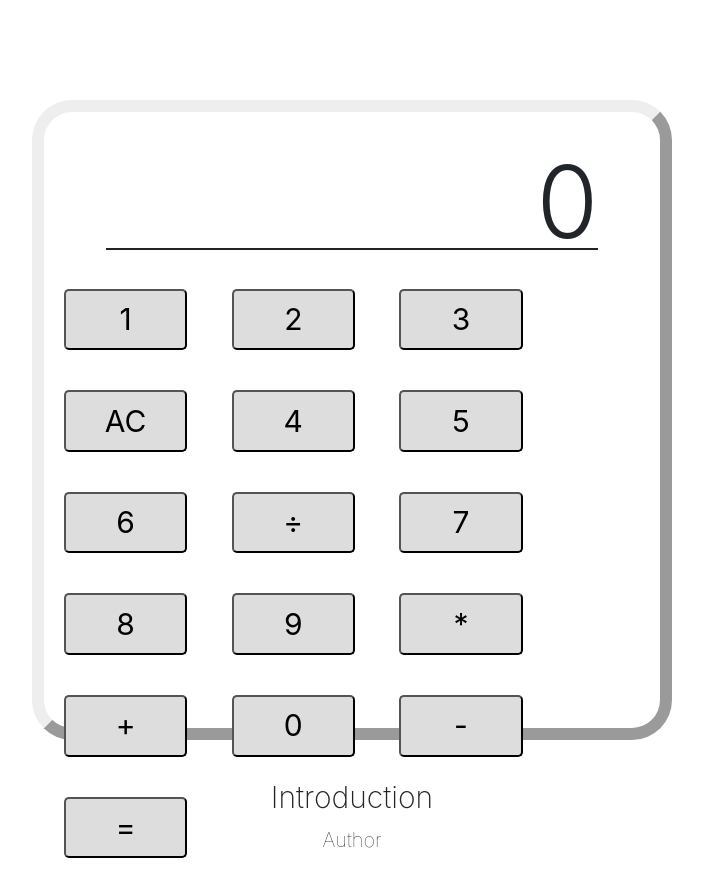
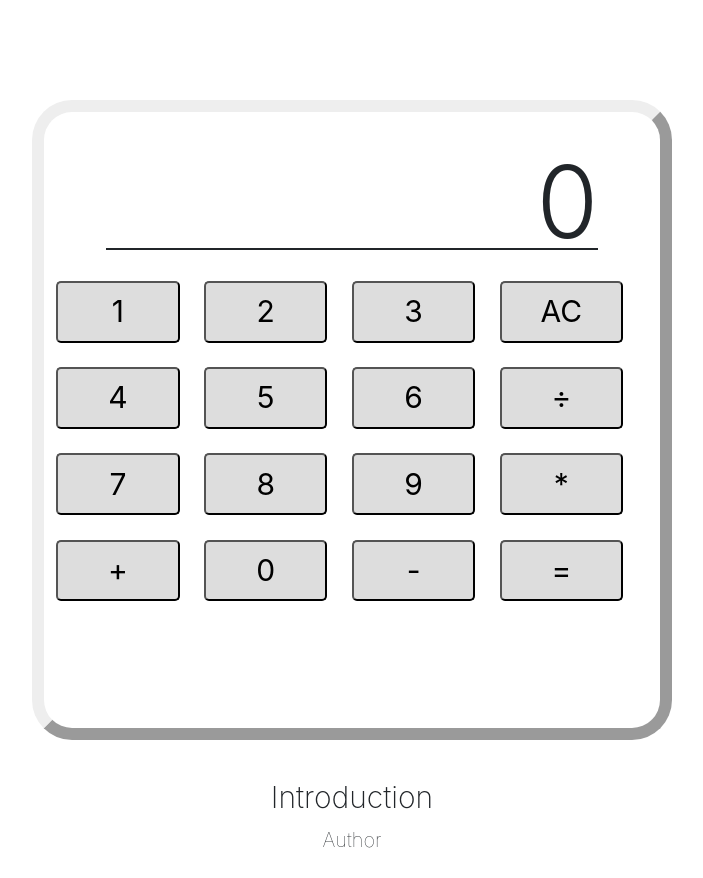
Before and after one commit to turker0/JavaScript, a plain HTML site: page calculator/index.html in a window 1280 px wide. Shown: the whole page, without its empty margins (288-991 px from the left). Drawn offline with nearby package versions, Linux system fonts and the light colour scheme.

Commit message:
Update css.css

```diff
--- a/calculator/css.css
+++ b/calculator/css.css
@@ -27,7 +27,8 @@
 .buton{
     width: 20%;
     height: 10%;
-    margin: 20px;
+    margin: 2%;
+    float: left;
     text-decoration: none;
     background-color: #dddddd;
     border-radius: 5px;
```
